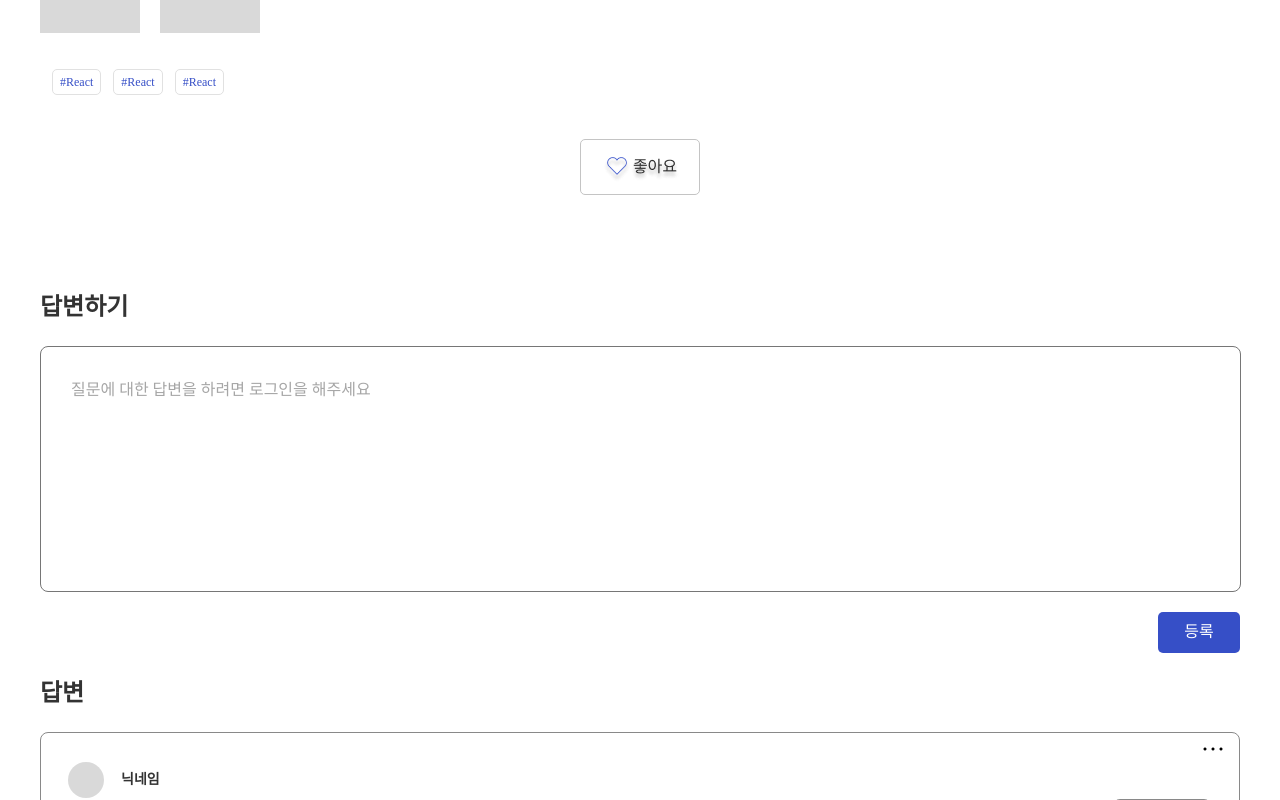
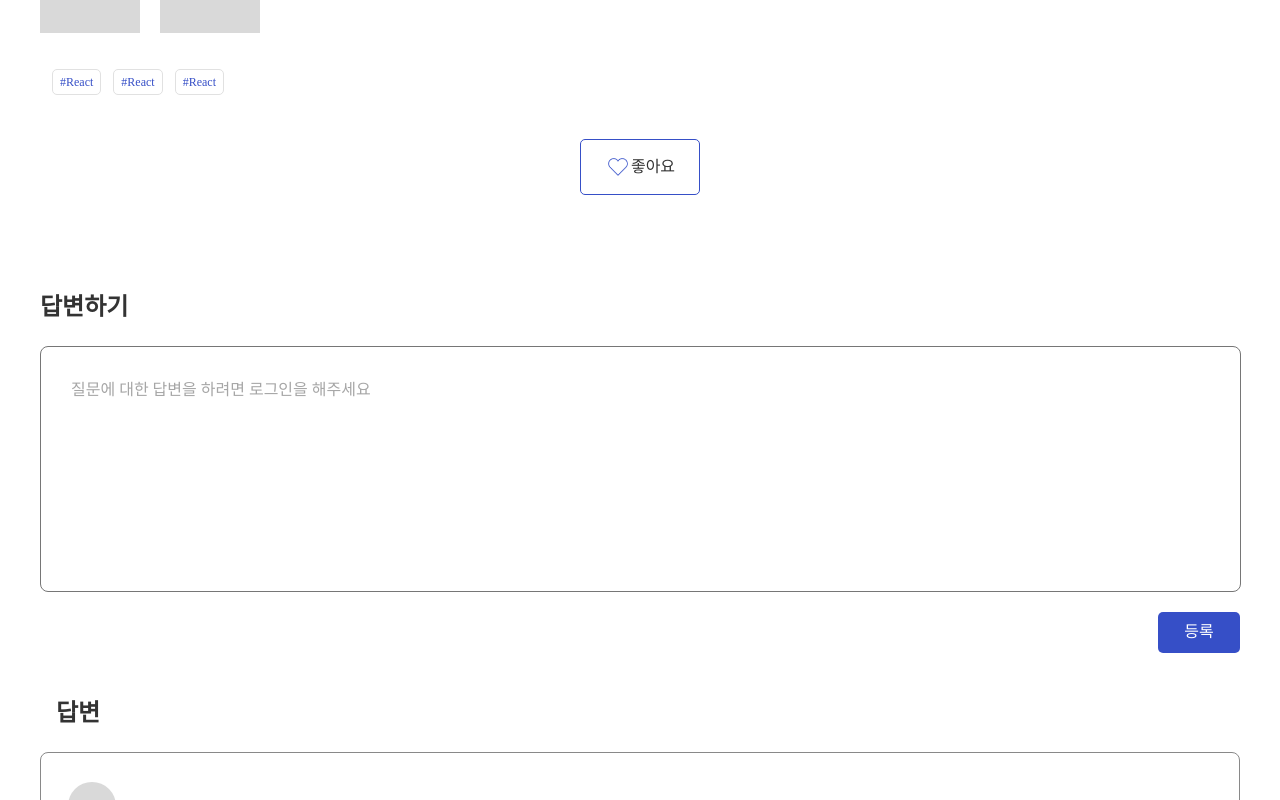
Before and after one commit to Likelion-lucky7/DECO, a React (Vite) app in the folder deco/: page /question/1 in a window 1280 px wide. Shown: the part 580-1380 px from the top of the page. Built offline with nearby package versions, Linux system fonts and the light colour scheme.

Commit message:
[Add] 리코일로 상태 관리

```diff
--- a/deco/db.json
+++ b/deco/db.json
@@ -12,10 +12,18 @@
       },
       "date": "2023-06-27",
       "member": "2명",
-      "role": ["프론트엔드", "백엔드", "기획"],
+      "role": [
+        "프론트엔드",
+        "백엔드",
+        "기획"
+      ],
       "period": "2023-06-07",
       "status": "초기 모집",
-      "skill": ["ts", "js", "figma"]
+      "skill": [
+        "ts",
+        "js",
+        "figma"
+      ]
     },
     {
       "id": 2,
@@ -28,11 +36,33 @@
       },
       "date": "2023-06-27",
       "member": "22명",
-      "role": ["프론트엔드", "백엔드", "디자이너", "기획", "기타"],
+      "role": [
+        "프론트엔드",
+        "백엔드",
+        "디자이너",
+        "기획",
+        "기타"
+      ],
       "period": "2023-06-07",
       "status": "초기 모집",
-      "skill": ["react", "ts", "js"]
+      "skill": [
+        "react",
+        "ts",
+        "js"
+      ]
     }
   ],
-  "questionComment": []
+  "questionComment": [
+    {
+      "nickname": "",
+      "content": "답변하기 테스트",
+      "id": 1
+    },
+    {
+      "nickname": "",
+      "content": "답변하기 테스트2",
+      "id": 2
+    }
+  ],
+  "questionPost": []
 }
--- /dev/null
+++ b/deco/src/@store/commentState.js
@@ -0,0 +1,15 @@
+import { async } from "@firebase/util";
+import { atom, selector } from "recoil";
+
+export const commentState = atom({
+  key: "commentState",
+  default: null,
+});
+
+export const commentGetState = selector({
+  key: "commentGetState",
+  get: async ({ get }) => {
+    const comment = get(commentState);
+    return comment;
+  },
+});
--- a/deco/src/components/Common/AnswerEditor/AnswerEditor.jsx
+++ b/deco/src/components/Common/AnswerEditor/AnswerEditor.jsx
@@ -6,7 +6,6 @@ import styles from "@/components/Common/AnswerEditor/AnswerEditor.module.css";
 const AnswerEditor = () => {
   return (
     <div>
-      <h2 className={styles.title}>답변</h2>
       <div className={styles.editorBox}>
         <img
           src={emptyPicture}
--- a/deco/src/components/Common/AnswerEditor/AnswerEditor.module.css
+++ b/deco/src/components/Common/AnswerEditor/AnswerEditor.module.css
@@ -1,13 +1,4 @@
-.title {
-  width: 500px;
-  font-size: var(--text-xl);
-  font-weight: 700;
-  padding-top: 30px;
-  line-height: 34px;
-  margin-top: 50px;
-}
-
-.editorBox{
+.editorBox {
   border: 1px solid var(--gray-400);
   border-radius: 8px;
   padding: 27px;
@@ -26,21 +17,23 @@
 }
 
 .profileImege {
-  width: 36px;
-  height: 36px;
+  width: 48px;
+  height: 48px;
   border-radius: 50%;
   margin-top: 2px;
   margin-right: 17px;
 }
 
 .answer {
-  margin: 25px 45px 45px 42px;
+  text-align: justify;
+  margin: 25px 45px 45px 20px;
   line-height: 30px;
   font-size: var(--text-sm);
   font-weight: 400;
 }
 
 .buttonWrapper {
+  display: none;
   position: absolute;
   top: 66px;
   right: 27px;
@@ -60,12 +53,12 @@
   background-color: var(--white);
 }
 
-.buttonWrapper button:first-child{
+.buttonWrapper button:first-child {
   margin-bottom: 17px;
 }
 
 .dotThree {
   position: absolute;
-  top: 0px;
-  right: 10px;
+  top: 35px;
+  right: 30px;
 }
--- a/deco/src/components/Common/Comment/Comment.jsx
+++ b/deco/src/components/Common/Comment/Comment.jsx
@@ -1,14 +1,16 @@
-import React from 'react'
-import AnswerEditor from '../AnswerEditor/AnswerEditor'
-import QuestionAnswer from '../QuestionAnswer/QuestionAnswer'
+import React from "react";
+import AnswerEditor from "@/components/Common/AnswerEditor/AnswerEditor";
+import QuestionAnswer from "@/components/Common/QuestionAnswer/QuestionAnswer";
+import styles from "@/components/Common/Comment/Comment.module.css";
 
 const Comment = () => {
   return (
     <>
-    <QuestionAnswer />
-    <AnswerEditor />
+      <QuestionAnswer />
+      <h2 className={styles.title}>답변</h2>
+      <AnswerEditor />
     </>
-  )
-}
+  );
+};
 
-export default Comment
+export default Comment;
--- /dev/null
+++ b/deco/src/components/Common/Comment/Comment.module.css
@@ -0,0 +1,7 @@
+.title {
+  font-size: var(--text-xl);
+  font-weight: 700;
+  line-height: 34px;
+  margin-top: 100px;
+  text-indent: var(--text-base);
+}
--- a/deco/src/components/Common/QuestionAnswer/QuestionAnswer.jsx
+++ b/deco/src/components/Common/QuestionAnswer/QuestionAnswer.jsx
@@ -1,6 +1,8 @@
 import axios from "axios";
+import { useRecoilState } from "recoil";
 import Styles from "@/components/Common/QuestionAnswer/QuestionAnswer.module.css";
 import SubmitButton from "@/components/Common/SubmitButton/SubmitButton";
+import { commentState } from "@/@store/commentState";
 
 /* 텍스트 지우는 함수 */
 function clearText(target) {
@@ -8,12 +10,20 @@ function clearText(target) {
 }
 
 const QuestionAnswer = () => {
-  const submitData = async () => {
+  const [comment, setComment] = useRecoilState(commentState);
+
+  function onchangeComment(e) {
+    setComment(e.target.value);
+  }
+
+  const submitData = async (e) => {
     const commentWriteField = document.getElementById("comment");
+
+    e.preventDefault();
 
     await axios
       .post(`http://localhost:3001/questionComment/`, {
-        nickname: "",
+        nickname: "", // 나중에 {nickname} 으로 변경
         content: commentWriteField.value,
       })
       .then((res) => {
@@ -34,6 +44,7 @@ const QuestionAnswer = () => {
         id="comment"
         name="comment"
         placeholder="질문에 대한 답변을 하려면 로그인을 해주세요"
+        onChange={onchangeComment}
       ></textarea>
 
       <div className={Styles.submitButton}>
--- a/deco/src/components/QuestionPage/QuestionDetail/QuestionDetail.jsx
+++ b/deco/src/components/QuestionPage/QuestionDetail/QuestionDetail.jsx
@@ -1,7 +1,7 @@
 import React from "react";
 import { useParams } from "react-router-dom";
 import styles from "./QuestionDetail.module.css";
-import Like from "@/assets/likeActivate.svg";
+import Like from "@/assets/heartActivate.svg";
 import emptyPicture from "@/assets/empty_picture.png";
 import Comment from "@/components/Common/Comment/Comment";
 
@@ -47,6 +47,7 @@ const DetailPage = () => {
       </div>
       <button className={like}>
         <img src={Like} alt="하트" />
+        <span>좋아요</span>
       </button>
       <Comment />
     </div>
--- a/deco/src/components/QuestionPage/QuestionDetail/QuestionDetail.module.css
+++ b/deco/src/components/QuestionPage/QuestionDetail/QuestionDetail.module.css
@@ -52,7 +52,13 @@ font-weight: 400;
 }
 
 .like img {
-margin-top: 10px;
+  /* margin: auto 0px; */
+  vertical-align: middle;
+  margin: 0px;
+}
+
+.like span {
+  vertical-align: middle;
 }
 
 .like {
@@ -61,12 +67,12 @@ margin: 0 auto;
   margin-top: 49px;
   width: 120px;
   height: 56px;
-border: 1px solid var(--gray-200);
+  border: 1px solid var(--primary);
   background-color: var(--white);
   border-radius: 5px;
 }
 
-.uploadImage{
+.uploadImage {
   margin-top: 35px;
   margin-right: 20px;
 }
--- a/deco/src/main.jsx
+++ b/deco/src/main.jsx
@@ -1,14 +1,16 @@
-import React from 'react'
-import ReactDOM from 'react-dom/client'
-import { BrowserRouter } from 'react-router-dom'
-import App from './app/App'
-import './styles/index.css'
+import React from "react";
+import ReactDOM from "react-dom/client";
+import { BrowserRouter } from "react-router-dom";
+import { RecoilRoot } from "recoil";
+import App from "./app/App";
+import "./styles/index.css";
 
-
-ReactDOM.createRoot(document.getElementById('root')).render(
+ReactDOM.createRoot(document.getElementById("root")).render(
   <React.StrictMode>
     <BrowserRouter>
-      <App />
+      <RecoilRoot>
+        <App />
+      </RecoilRoot>
     </BrowserRouter>
-  </React.StrictMode>
-)
+  </React.StrictMode>,
+);
```
Also changed, not shown: deco/src/assets/heartActivate.svg (added). Lines whose indentation alone changed are shown as unchanged.
